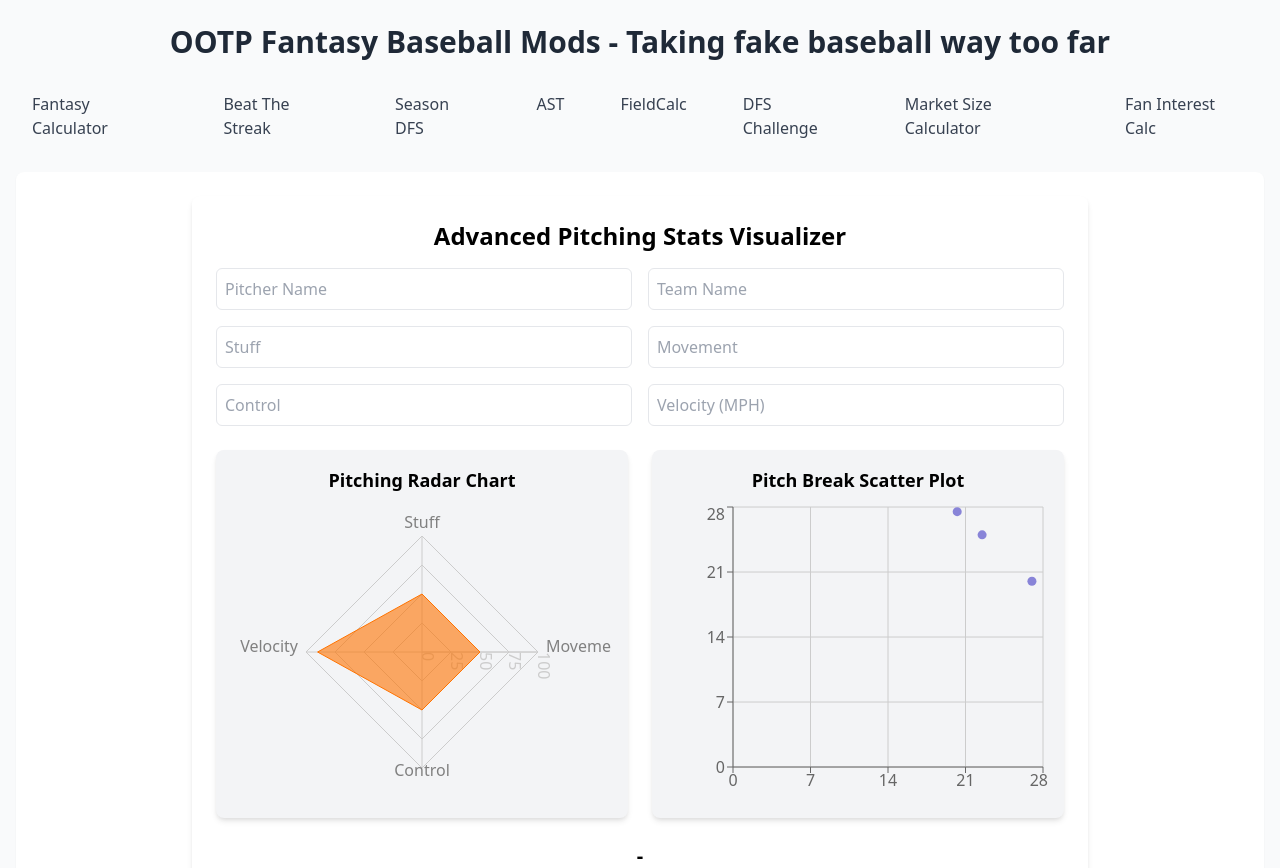
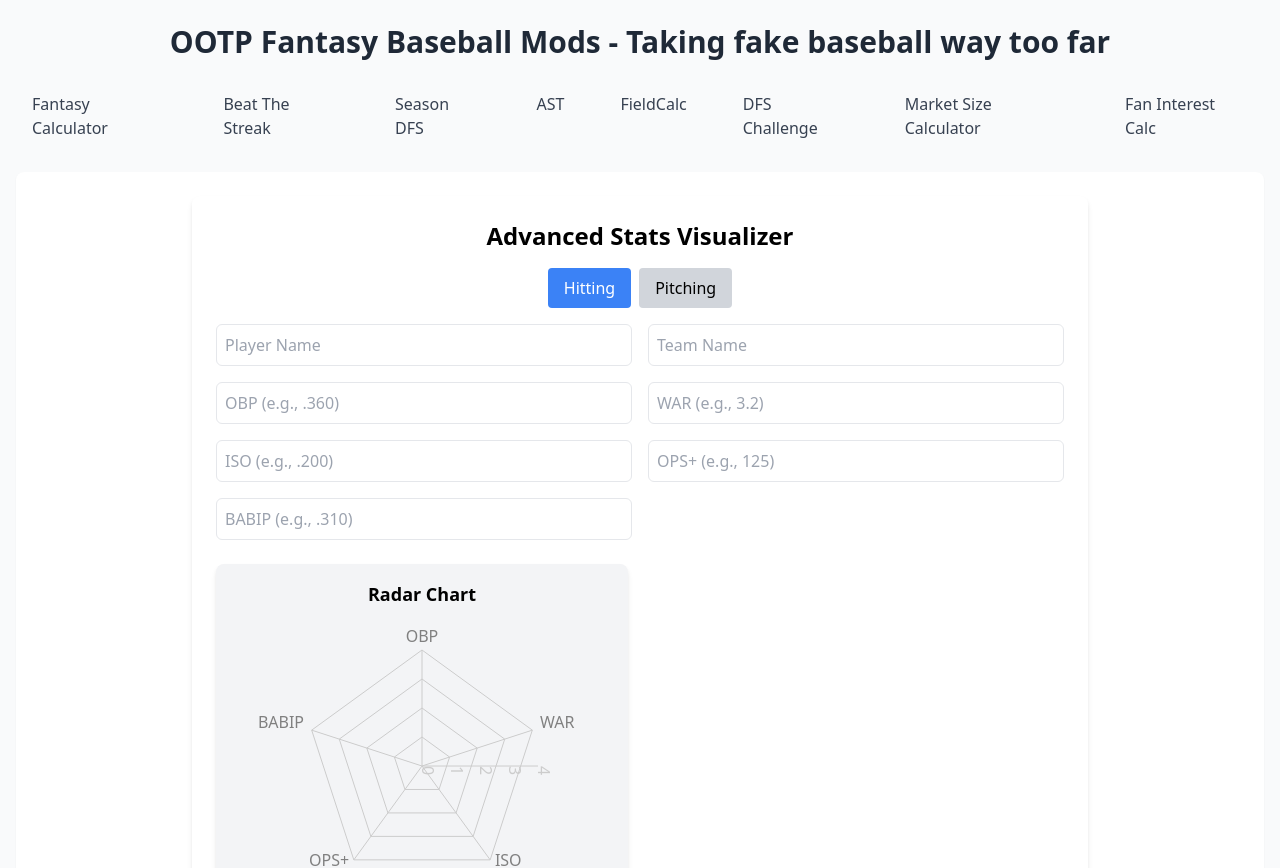
Before and after one commit to quarterback/SimBaseballCalc, a React (Create React App) app: page /ast in a window 1280 px wide. Shown: the top 868 px of the page. Built offline with nearby package versions, Linux system fonts and the light colour scheme.

Commit message:
Update AdvancedStatsTool.js

```diff
--- a/src/AdvancedStatsTool.js
+++ b/src/AdvancedStatsTool.js
@@ -1,94 +1,105 @@
 import React, { useState } from "react";
-import { Radar, RadarChart, PolarGrid, PolarAngleAxis, PolarRadiusAxis, ScatterChart, Scatter, XAxis, YAxis, CartesianGrid, Tooltip, ResponsiveContainer } from "recharts";
+import { Radar, RadarChart, PolarGrid, PolarAngleAxis, PolarRadiusAxis, ScatterChart, Scatter, XAxis, YAxis, Tooltip, ResponsiveContainer } from "recharts";
 
 const AdvancedStatsTool = () => {
-  const [pitcherData, setPitcherData] = useState({
+  const [mode, setMode] = useState("hitting"); // Toggle between hitting and pitching
+  const [playerData, setPlayerData] = useState({
     name: "",
     team: "",
+    obp: "",
+    war: "",
+    iso: "",
+    opsPlus: "",
+    babip: "",
     stuff: "",
     movement: "",
     control: "",
     velocity: "",
-    gbPercent: "",
-    hr9: "",
-    bb9: "",
-    k9: "",
-    lobPercent: "",
-    fip: "",
-    era: ""
+    groundball: "",
+    pitchRepertoire: ""
   });
 
+  // Handle user input
   const handleChange = (e) => {
-    setPitcherData({
-      ...pitcherData,
-      [e.target.name]: e.target.value
+    setPlayerData({
+      ...playerData,
+      [e.target.name]: e.target.value,
     });
   };
 
-  // Derived Metrics
-  const xERA = (3.00 + (parseFloat(pitcherData.fip) || 0) * 0.7 + (parseFloat(pitcherData.era) || 0) * 0.3).toFixed(2);
-  const iVB = ((parseFloat(pitcherData.movement) || 50) * 0.2 + (parseFloat(pitcherData.gbPercent) || 50) * 0.3).toFixed(1);
-  const iHB = ((parseFloat(pitcherData.movement) || 50) * 0.1 + (parseFloat(pitcherData.control) || 50) * 0.2 + (parseFloat(pitcherData.bb9) || 2.5) * 3).toFixed(1);
-  const whiffRate = ((parseFloat(pitcherData.k9) || 8) * 2.5).toFixed(1);
-  const xwOBAContact = ((parseFloat(pitcherData.hr9) || 1) * 20 + (parseFloat(pitcherData.lobPercent) || 70) * 0.5).toFixed(3);
-
-  const radarData = [
-    { stat: "Stuff", value: parseFloat(pitcherData.stuff) || 50 },
-    { stat: "Movement", value: parseFloat(pitcherData.movement) || 50 },
-    { stat: "Control", value: parseFloat(pitcherData.control) || 50 },
-    { stat: "Velocity", value: parseFloat(pitcherData.velocity) || 90 }
+  // Convert input values to numbers for chart rendering
+  const formattedHittingData = [
+    { stat: "OBP", value: parseFloat(playerData.obp) || 0 },
+    { stat: "WAR", value: parseFloat(playerData.war) || 0 },
+    { stat: "ISO", value: parseFloat(playerData.iso) || 0 },
+    { stat: "OPS+", value: parseFloat(playerData.opsPlus) || 0 },
+    { stat: "BABIP", value: parseFloat(playerData.babip) || 0 },
   ];
 
-  const scatterData = [
-    { x: parseFloat(iHB), y: parseFloat(iVB), pitch: "Fastball" },
-    { x: parseFloat(iHB) * 0.9, y: parseFloat(iVB) * 1.1, pitch: "Slider" },
-    { x: parseFloat(iHB) * 1.2, y: parseFloat(iVB) * 0.8, pitch: "Changeup" }
+  const formattedPitchingData = [
+    { stat: "Stuff", value: parseFloat(playerData.stuff) || 0 },
+    { stat: "Movement", value: parseFloat(playerData.movement) || 0 },
+    { stat: "Control", value: parseFloat(playerData.control) || 0 },
+    { stat: "Velocity", value: parseFloat(playerData.velocity) || 0 },
+    { stat: "GB%", value: parseFloat(playerData.groundball) || 0 },
   ];
 
   return (
     <div className="max-w-4xl mx-auto p-6 bg-white shadow-md rounded-lg">
-      <h2 className="text-2xl font-bold text-center mb-4">Advanced Pitching Stats Visualizer</h2>
+      <h2 className="text-2xl font-bold text-center mb-4">Advanced Stats Visualizer</h2>
 
-      <div className="grid grid-cols-2 gap-4 mb-6">
-        <input type="text" name="name" value={pitcherData.name} onChange={handleChange} placeholder="Pitcher Name" className="p-2 border rounded-md w-full" />
-        <input type="text" name="team" value={pitcherData.team} onChange={handleChange} placeholder="Team Name" className="p-2 border rounded-md w-full" />
-        <input type="number" name="stuff" value={pitcherData.stuff} onChange={handleChange} placeholder="Stuff" className="p-2 border rounded-md w-full" />
-        <input type="number" name="movement" value={pitcherData.movement} onChange={handleChange} placeholder="Movement" className="p-2 border rounded-md w-full" />
-        <input type="number" name="control" value={pitcherData.control} onChange={handleChange} placeholder="Control" className="p-2 border rounded-md w-full" />
-        <input type="number" name="velocity" value={pitcherData.velocity} onChange={handleChange} placeholder="Velocity (MPH)" className="p-2 border rounded-md w-full" />
+      {/* Toggle Button for Hitting/Pitching */}
+      <div className="flex justify-center mb-4">
+        <button onClick={() => setMode("hitting")} className={`px-4 py-2 mr-2 rounded ${mode === "hitting" ? "bg-blue-500 text-white" : "bg-gray-300"}`}>Hitting</button>
+        <button onClick={() => setMode("pitching")} className={`px-4 py-2 rounded ${mode === "pitching" ? "bg-blue-500 text-white" : "bg-gray-300"}`}>Pitching</button>
       </div>
 
-      <div className="grid grid-cols-2 gap-6">
+      {/* Input Form */}
+      <div className="grid grid-cols-2 gap-4 mb-6">
+        <input type="text" name="name" value={playerData.name} onChange={handleChange} placeholder="Player Name" className="p-2 border rounded-md w-full" />
+        <input type="text" name="team" value={playerData.team} onChange={handleChange} placeholder="Team Name" className="p-2 border rounded-md w-full" />
+
+        {mode === "hitting" ? (
+          <>
+            <input type="number" step="0.001" name="obp" value={playerData.obp} onChange={handleChange} placeholder="OBP (e.g., .360)" className="p-2 border rounded-md w-full" />
+            <input type="number" step="0.1" name="war" value={playerData.war} onChange={handleChange} placeholder="WAR (e.g., 3.2)" className="p-2 border rounded-md w-full" />
+            <input type="number" step="0.01" name="iso" value={playerData.iso} onChange={handleChange} placeholder="ISO (e.g., .200)" className="p-2 border rounded-md w-full" />
+            <input type="number" name="opsPlus" value={playerData.opsPlus} onChange={handleChange} placeholder="OPS+ (e.g., 125)" className="p-2 border rounded-md w-full" />
+            <input type="number" step="0.001" name="babip" value={playerData.babip} onChange={handleChange} placeholder="BABIP (e.g., .310)" className="p-2 border rounded-md w-full" />
+          </>
+        ) : (
+          <>
+            <input type="number" name="stuff" value={playerData.stuff} onChange={handleChange} placeholder="Stuff (e.g., 65)" className="p-2 border rounded-md w-full" />
+            <input type="number" name="movement" value={playerData.movement} onChange={handleChange} placeholder="Movement (e.g., 60)" className="p-2 border rounded-md w-full" />
+            <input type="number" name="control" value={playerData.control} onChange={handleChange} placeholder="Control (e.g., 55)" className="p-2 border rounded-md w-full" />
+            <input type="number" name="velocity" value={playerData.velocity} onChange={handleChange} placeholder="Velocity (e.g., 95)" className="p-2 border rounded-md w-full" />
+            <input type="number" step="0.1" name="groundball" value={playerData.groundball} onChange={handleChange} placeholder="GB% (e.g., 50.0)" className="p-2 border rounded-md w-full" />
+          </>
+        )}
+      </div>
+
+      {/* Visualizations */}
+      <div className="grid grid-cols-1 md:grid-cols-2 gap-6">
         <div className="p-4 bg-gray-100 rounded-lg shadow-md">
-          <h3 className="text-lg font-semibold text-center mb-2">Pitching Radar Chart</h3>
+          <h3 className="text-lg font-semibold text-center mb-2">Radar Chart</h3>
           <ResponsiveContainer width="100%" height={300}>
-            <RadarChart cx="50%" cy="50%" outerRadius="80%" data={radarData}>
+            <RadarChart cx="50%" cy="50%" outerRadius="80%" data={mode === "hitting" ? formattedHittingData : formattedPitchingData}>
               <PolarGrid />
               <PolarAngleAxis dataKey="stat" />
               <PolarRadiusAxis />
-              <Radar name={pitcherData.name || "Pitcher"} dataKey="value" stroke="#ff7300" fill="#ff7300" fillOpacity={0.6} />
+              <Radar name={playerData.name || "Player"} dataKey="value" stroke="#8884d8" fill="#8884d8" fillOpacity={0.6} />
             </RadarChart>
-          </ResponsiveContainer>
-        </div>
-
-        <div className="p-4 bg-gray-100 rounded-lg shadow-md">
-          <h3 className="text-lg font-semibold text-center mb-2">Pitch Break Scatter Plot</h3>
-          <ResponsiveContainer width="100%" height={300}>
-            <ScatterChart>
-              <CartesianGrid />
-              <XAxis type="number" dataKey="x" name="Horizontal Break" />
-              <YAxis type="number" dataKey="y" name="Vertical Break" />
-              <Tooltip cursor={{ strokeDasharray: "3 3" }} />
-              <Scatter name="Pitches" data={scatterData} fill="#8884d8" />
-            </ScatterChart>
           </ResponsiveContainer>
         </div>
       </div>
 
-      <div className="mt-6 text-center">
-        <h3 className="text-xl font-semibold">{pitcherData.name} - {pitcherData.team}</h3>
-        <p className="mt-2 text-gray-700">xERA: {xERA} | Whiff%: {whiffRate}% | xwOBA Contact: {xwOBAContact}</p>
-      </div>
+      {playerData.name && playerData.team && (
+        <div className="text-center mt-6">
+          <h3 className="text-xl font-semibold">
+            {playerData.name} - {playerData.team}
+          </h3>
+        </div>
+      )}
     </div>
   );
 };
```
